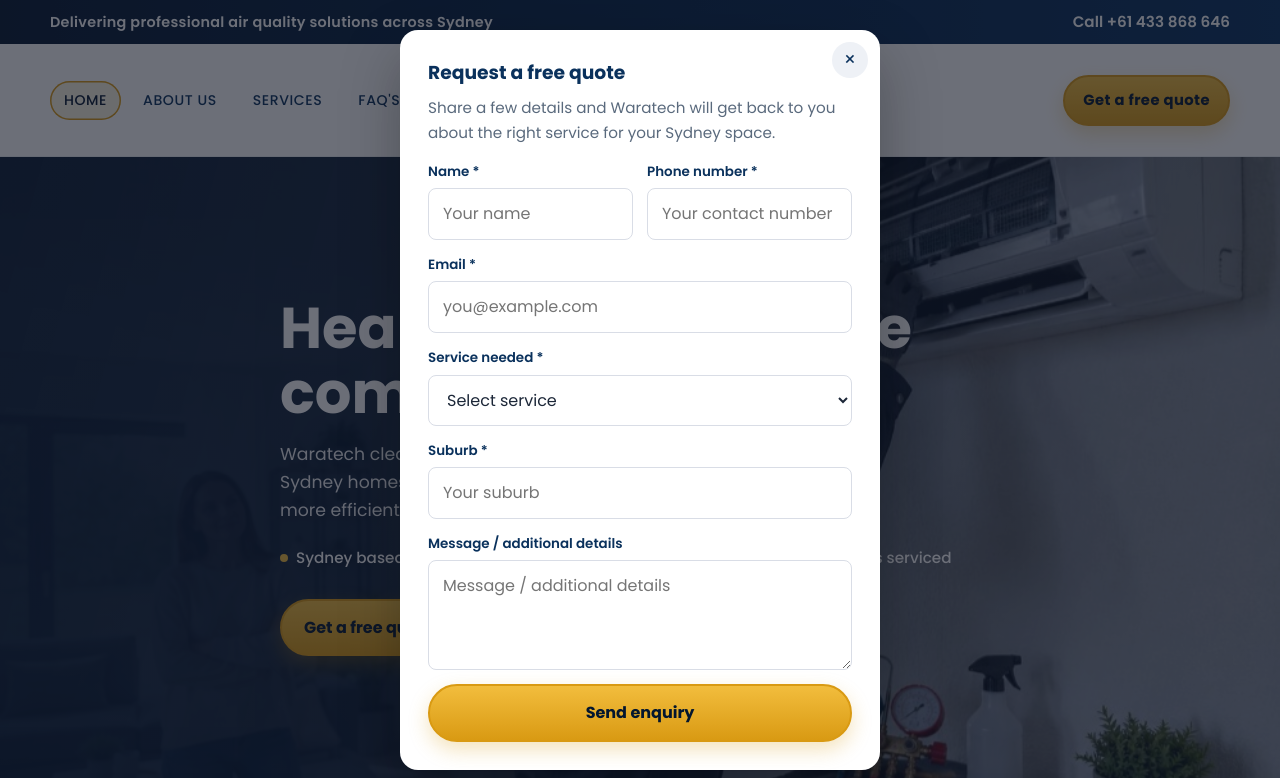
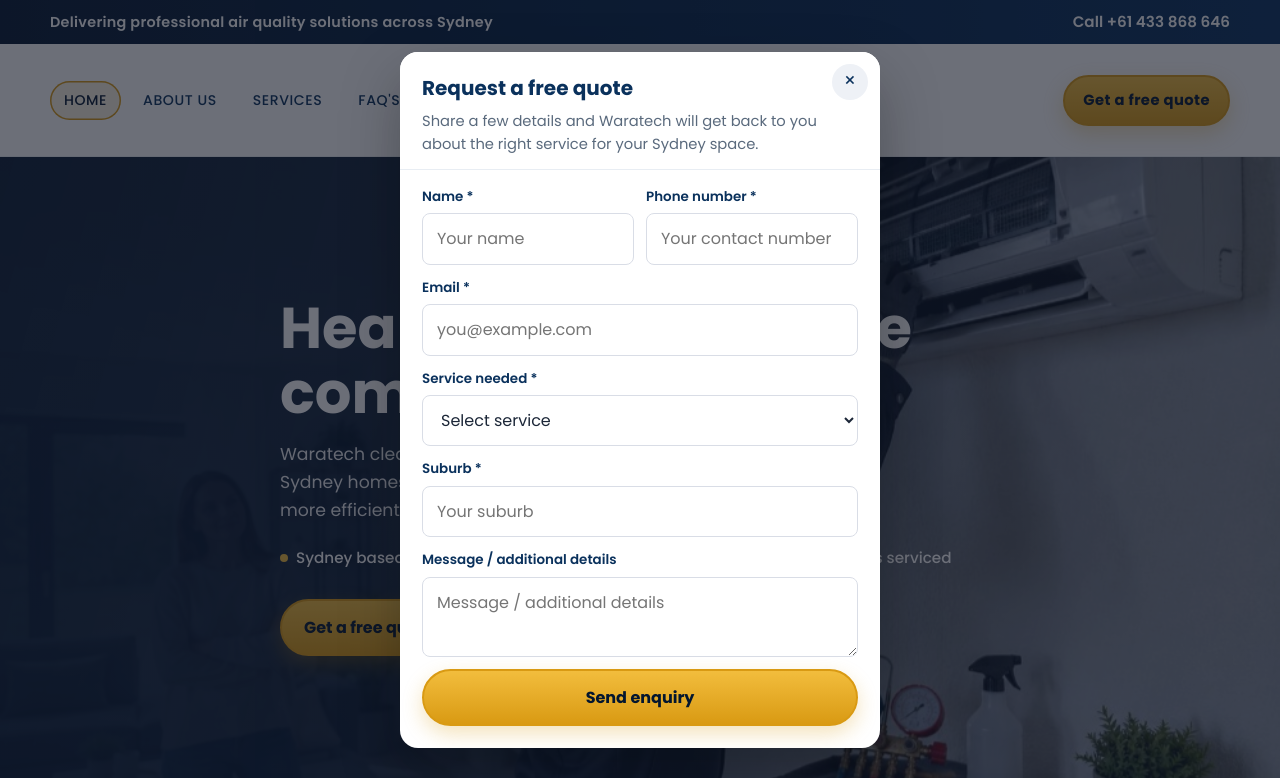
Before and after one commit to teja-asyn/waratech-air-conditioning, a plain HTML site: page waratech-mobile.html in a window 1280 px wide. Shown: the top 778 px of the page. Drawn offline with Linux system fonts and the light colour scheme.

```diff
--- a/waratech-mobile.html
+++ b/waratech-mobile.html
@@ -692,30 +692,58 @@
     /* Lead modal */
     body.modal-open { overflow: hidden; }
     .lead-modal {
-      position: fixed; inset: 0; z-index: 200;
+      position: fixed; inset: 0; z-index: 300;
       background: rgba(18,24,38,.62);
       display: none;
-      align-items: center;
+      align-items: flex-start;
       justify-content: center;
-      padding: 20px;
+      padding: max(16px, env(safe-area-inset-top)) 16px max(16px, env(safe-area-inset-bottom));
+      overflow-y: auto;
+      -webkit-overflow-scrolling: touch;
       pointer-events: none;
     }
     .lead-modal.open { display: flex; pointer-events: auto; }
     .lead-dialog {
       width: min(100%, 480px);
+      max-height: calc(100vh - 32px);
+      max-height: calc(100dvh - 32px);
+      margin: auto;
       background: #fff;
       border-radius: 18px;
-      padding: 28px;
+      padding: 0;
       position: relative;
       box-shadow: 0 24px 60px rgba(0,0,0,.28);
+      display: flex;
+      flex-direction: column;
+      overflow: hidden;
     }
+    .lead-dialog-head {
+      position: sticky;
+      top: 0;
+      z-index: 2;
+      background: #fff;
+      padding: 20px 48px 12px 22px;
+      border-bottom: 1px solid #e8edf3;
+      flex: 0 0 auto;
+    }
+    .lead-dialog-body {
+      padding: 16px 22px 22px;
+      overflow-y: auto;
+      -webkit-overflow-scrolling: touch;
+      flex: 1 1 auto;
+      min-height: 0;
+    }
+    body.modal-open .mobile-cta { display: none; }
     .lead-close {
-      position: absolute; top: 12px; right: 12px;
+      position: absolute; top: 12px; right: 12px; z-index: 3;
       border: 0; background: #eef1f6; width: 36px; height: 36px;
       border-radius: 50%; cursor: pointer; font-size: 1.2rem; color: var(--navy);
     }
-    .lead-dialog h3 { margin: 0 0 8px; color: var(--navy); }
-    .lead-dialog > p { margin: 0 0 16px; color: var(--muted); font-size: .95rem; }
+    .lead-dialog h3 { margin: 0 0 6px; color: var(--navy); font-size: 1.25rem; padding-right: 8px; }
+    .lead-dialog-head p { margin: 0; color: var(--muted); font-size: .92rem; }
+    .lead-dialog .form-grid { gap: 12px; }
+    .lead-dialog .field textarea { min-height: 80px; }
+    .lead-dialog .button { margin-top: 12px; }
 
     .reveal { opacity: 0; transform: translateY(18px); transition: opacity .6s ease, transform .6s ease; }
     .reveal.visible { opacity: 1; transform: none; }
@@ -1144,8 +1172,11 @@
   <div class="lead-modal" id="leadModal" hidden>
     <div class="lead-dialog" role="dialog" aria-modal="true" aria-labelledby="leadTitle">
       <button class="lead-close" type="button" id="leadClose" aria-label="Close">×</button>
+      <div class="lead-dialog-head">
         <h3 id="leadTitle">Request a free quote</h3>
         <p>Share a few details and Waratech will get back to you about the right service for your Sydney space.</p>
+      </div>
+      <div class="lead-dialog-body">
         <form id="popupForm" novalidate>
           <div class="form-grid">
             <div class="field"><label for="pname">Name *</label><input id="pname" name="name" autocomplete="name" required placeholder="Your name"></div>
@@ -1164,9 +1195,10 @@
             <div class="field full"><label for="plocation">Suburb *</label><input id="plocation" name="location" required placeholder="Your suburb"></div>
             <div class="field full"><label for="pmessage">Message / additional details</label><textarea id="pmessage" name="message" placeholder="Message / additional details"></textarea></div>
           </div>
-        <button class="button" style="width:100%;margin-top:14px;" type="submit" id="popupSubmit">Send enquiry</button>
+          <button class="button" style="width:100%;" type="submit" id="popupSubmit">Send enquiry</button>
           <div class="form-status" id="popupStatus" role="status" aria-live="polite"></div>
         </form>
+      </div>
     </div>
   </div>
 
```
Lines whose indentation alone changed are shown as unchanged.
